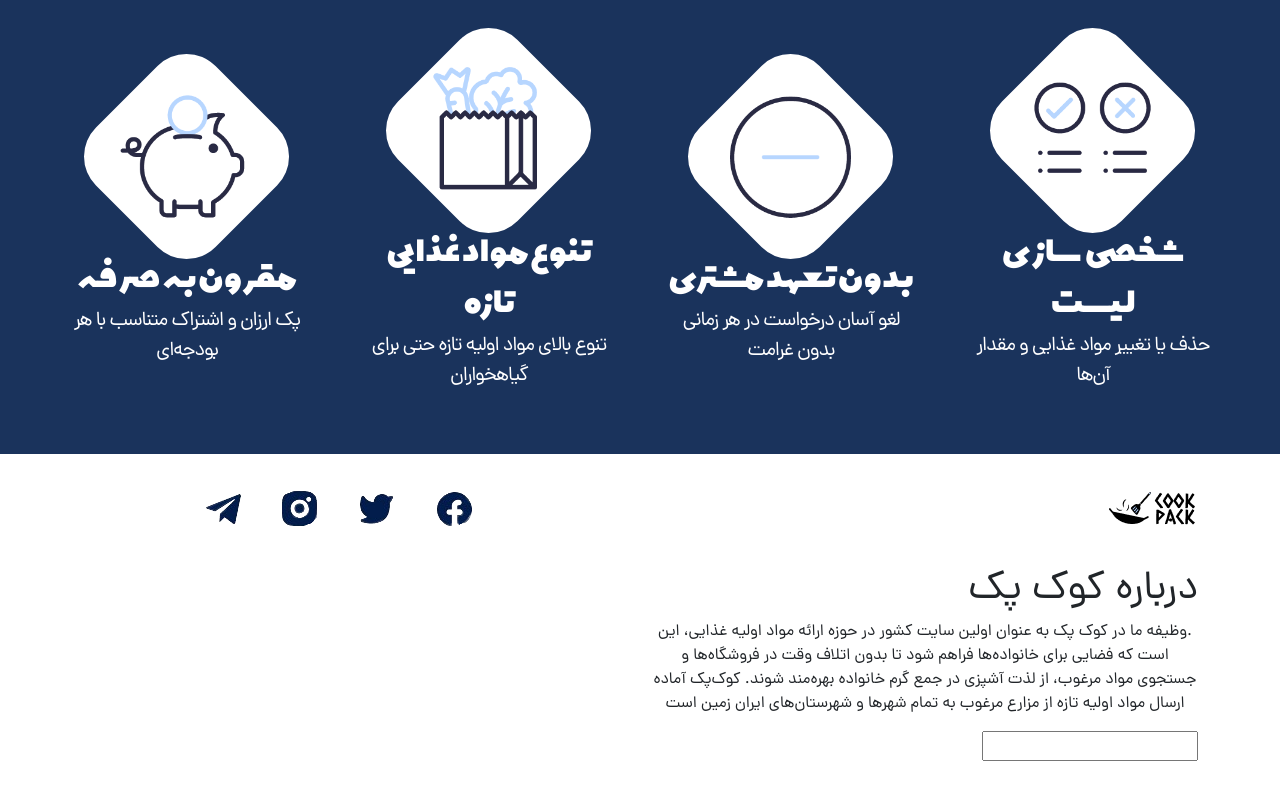
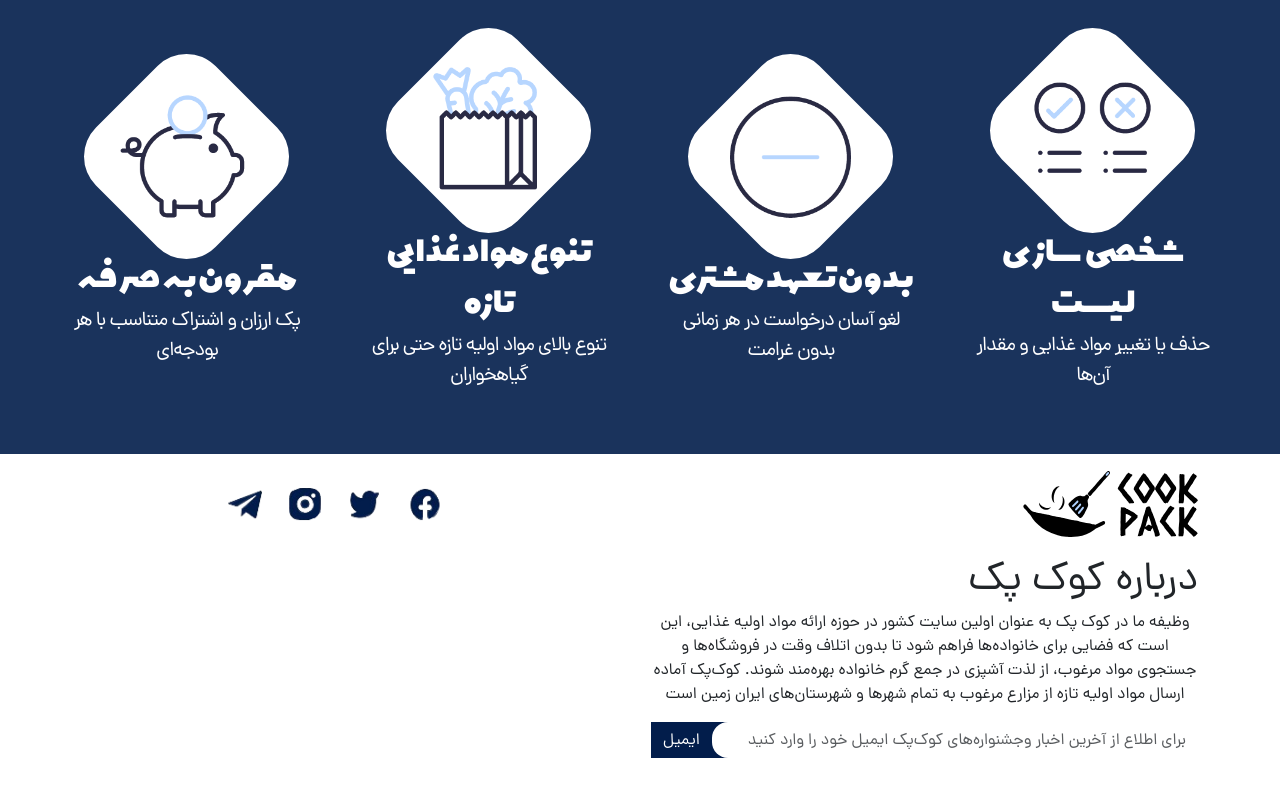
Before and after one commit to kianagh/cook_pack, a React (Create React App) app: page / in a window 1280 px wide. Shown: the part 1748-2548 px from the top of the page. Before the commit the page ends 2509 px from the top, so only its background shows below. Built offline with nearby package versions, Linux system fonts and the light colour scheme.

Commit message:
new details in footer

```diff
--- a/src/components/Footer.css
+++ b/src/components/Footer.css
@@ -1,4 +1,45 @@
+.footerLOgo {
+    width: 174.624px;
+    height: 66px;
+    object-fit: cover;
 
-.socialMediaIcons{
-    width: 80px;
 }
+
+.socialMediaIcons {
+    width: 60px;
+    border-radius: 70%;
+}
+
+.socialmedia {
+    width: 100px;
+    height: 100px;
+}
+
+.Useremail {
+    background: var(--Primary, #021D4B);
+    color: white;
+    border: none;
+    border-top-left-radius: 16px;
+    border-bottom-left-radius: 16px;
+    border-bottom-right-radius: 16px;
+    border-top-right-radius: 16px;
+
+}
+
+.inputgroup {
+    border-top-left-radius: 16px;
+    border-bottom-left-radius: 16px;
+    border-bottom-right-radius: 16px;
+    border-top-right-radius: 16px;
+    background: var(--Primary, #021D4B);
+
+}
+.form{
+    border-radius: 16px;
+    border: none;
+
+}
+.emailForm{
+    border-radius: 16px;
+    border: none;
+}
--- a/src/components/Footer.js
+++ b/src/components/Footer.js
@@ -1,38 +1,40 @@
 import React from 'react'
 import Row from 'react-bootstrap/esm/Row'
 import Col from 'react-bootstrap/esm/Col'
-import logo from '../assets/logopart.png'
+import logo from '../assets/Logo.svg'
 import telegram from '../assets/telegram.png'
 import instagram from '../assets/instagram.png'
 import twitter from '../assets/twitter .png'
 import facebook from '../assets/facebook.png'
 import './Footer.css'
+import Form from 'react-bootstrap/Form';
+import InputGroup from 'react-bootstrap/InputGroup';
 
 export default function Footer() {
   return (
     <div>
-      <div className='container'>
-        <Row className='d-flex align-items-center justfy-content-between'>
+      <div className=' pb-5 container'>
+        <Row className='d-flex align-items-center justfy-content-around '>
           <Col className='col-md-6'>
-            <div className='d-flex'>
-              <img src={logo} alt='logo' />
+            <div className='d-flex '>
+              <img src={logo} alt='logo' className='' />
             </div>
           </Col>
           <Col className='col-md-6'>
             <div className='d-flex align-items-center justify-content-center p-0 gap-0 social'>
               <a className='p-0 socialMediaIcons ' href='!#'>
-                <img src={facebook} alt='socialmedia' className=' p-0' />
+                <img src={facebook} alt='socialmedia' className=' p-0 socialmedia' />
               </a>
               <a className='p-0 socialMediaIcons' href='!#'>
-                <img src={twitter} alt='socialmedia' className='p-0' />
+                <img src={twitter} alt='socialmedia' className='p-0 socialmedia' />
 
               </a>
               <a className='p-0 socialMediaIcons' href='!#'>
-                <img src={instagram} alt='socialmedia' className='p-0' />
+                <img src={instagram} alt='socialmedia' className='p-0 socialmedia' />
 
               </a>
               <a className='p-0 socialMediaIcons' href='!#'>
-                <img src={telegram} alt='socialmedia' className='p-0' />
+                <img src={telegram} alt='socialmedia' className='p-0 socialmedia' />
               </a>
             </div>
           </Col>
@@ -40,9 +42,15 @@ export default function Footer() {
         </Row>
         <Row>
           <Col className='d-flex justify-content-start align-items-start flex-column text-right col-md-6'>
-            <div><h1>درباره کوک پک</h1></div>
-            <div><p>.وظیفه ما در کوک پک به عنوان اولین سایت کشور در حوزه ارائه مواد اولیه غذایی، این است که فضایی برای خانواده‌ها فراهم شود تا بدون اتلاف وقت در فروشگاه‌ها و جستجوی مواد مرغوب، از لذت آشپزی در جمع گرم خانواده بهره‌مند شوند. کوک‌پک آماده ارسال مواد اولیه تازه از مزارع مرغوب به تمام شهر‌ها و شهرستان‌های ایران زمین است</p></div>
-            <div><input /></div>
+            <Row className='d-flex justify-content-start align-items-start flex-column text-right '>
+              <div className='d-flex'><h1 className='text-right'>درباره کوک پک</h1></div>
+              <div className='d-flex justify-content-start '><p className='text-right'>وظیفه ما در کوک پک به عنوان اولین سایت کشور در حوزه ارائه مواد اولیه غذایی، این است که فضایی برای خانواده‌ها فراهم شود تا بدون اتلاف وقت در فروشگاه‌ها و جستجوی مواد مرغوب، از لذت آشپزی در جمع گرم خانواده بهره‌مند شوند. کوک‌پک آماده ارسال مواد اولیه تازه از مزارع مرغوب به تمام شهر‌ها و شهرستان‌های ایران زمین است</p></div>
+              <div className='emailForm'>
+              <InputGroup className='inputgroup'>
+                <Form.Control className='bg-white form' placeholder='برای اطلاع از آخرین اخبار وجشنواره‌های کوک‌پک ایمیل خود را وارد کنید'  />
+                <InputGroup.Text className='Useremail'>ایمیل</InputGroup.Text>
+              </InputGroup></div>
+            </Row>
           </Col>
           <Col></Col>
 
--- a/src/components/Packing.js
+++ b/src/components/Packing.js
@@ -8,7 +8,7 @@ export default function Packing() {
             <div className='row p-5 d-flex align-items-center'>
 
                 <div className='col-md-8'>
-                    <h1 className='text-white text-right pack'>داخل بسته‌های کوک‌پک چی وجود داره؟</h1>
+                    <h1 className='text-white text-right pack d-flex justify-content-start mb-3'>داخل بسته‌های کوک‌پک چی وجود داره؟</h1>
                     <div>
                         <ul className='d-flex flex-column  justify-content-start'>
                             <li className='li text-white '>مواد اولیه تازه و سالم تهیه شده به صورت مستقیم از مزرعه</li>
```
Also changed, not shown: src/assets/Logo.svg (added).
